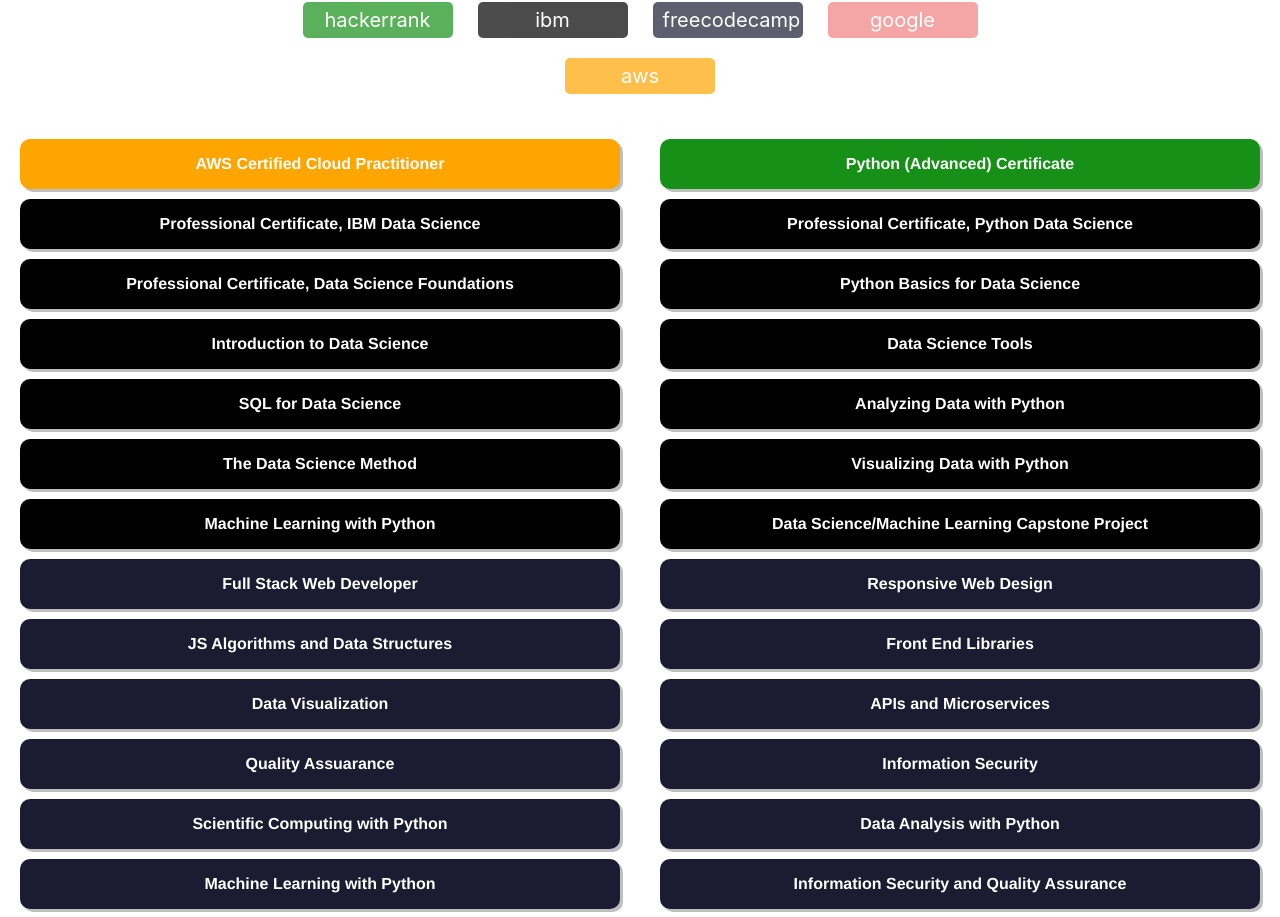
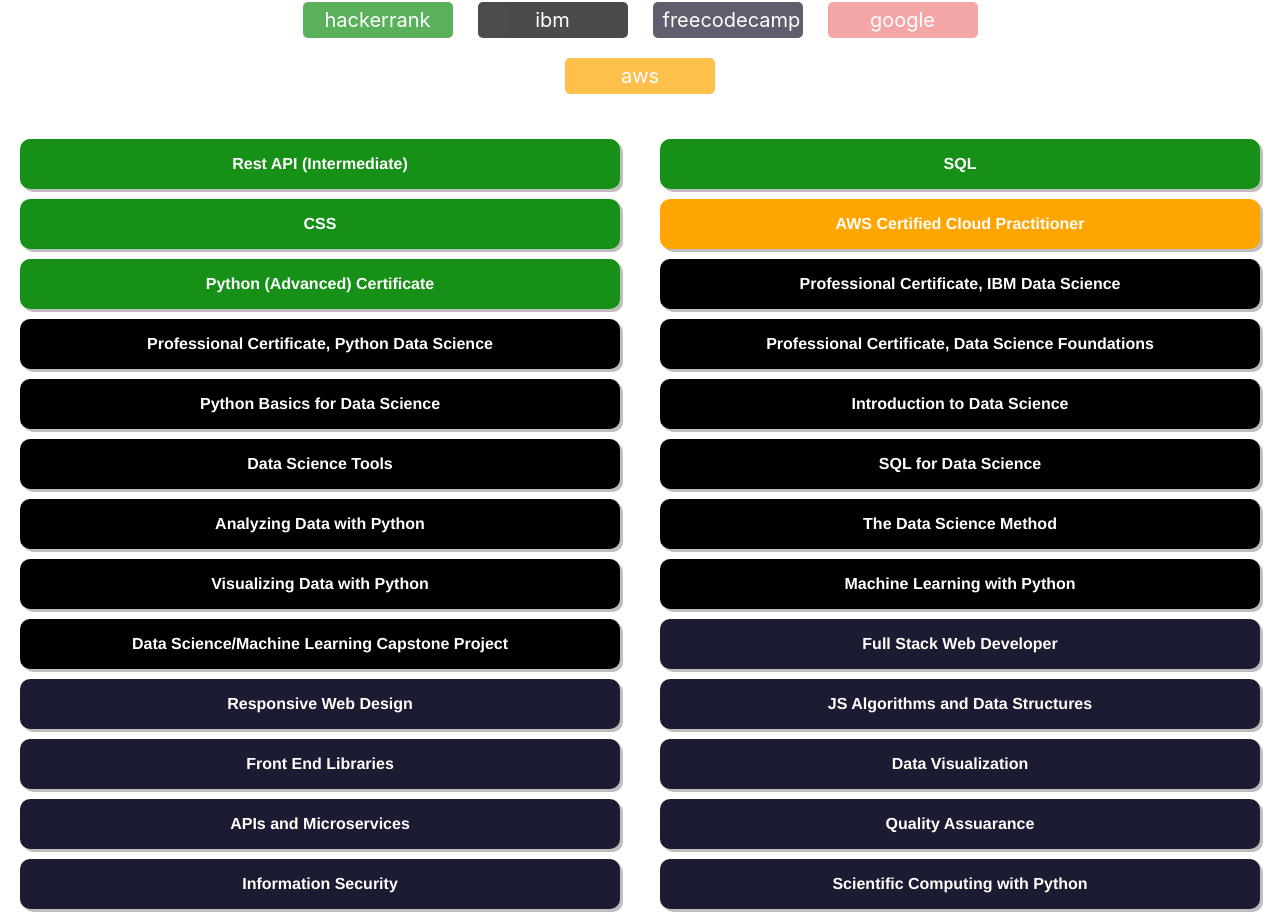
Before and after one commit to gadenahi/pf, a React (Create React App) app: page / in a window 1280 px wide. Shown: the part 6192-7109 px from the top of the page. Built offline with nearby package versions, Linux system fonts and the light colour scheme.

Commit message:
added certificate

```diff
--- a/src/components/data/data.js
+++ b/src/components/data/data.js
@@ -192,6 +192,27 @@
 const org_filters = ["hackerrank", "ibm", "freecodecamp", "google", "aws"]
 
 const certificates = [
+    {
+        id: 35,
+        org: "hackerrank",
+        url: "https://www.hackerrank.com/certificates/d4ac27fc8915",
+        caption: "Rest API (Intermediate)",
+        category: ["hackerrank", "python"]
+    },
+    {
+        id: 34,
+        org: "hackerrank",
+        url: "https://www.hackerrank.com/certificates/2716f7a6aed6",
+        caption: "SQL",
+        category: ["hackerrank", "sql"]
+    },
+    {
+        id: 33,
+        org: "hackerrank",
+        url: "https://www.hackerrank.com/certificates/f89686397a54",
+        caption: "CSS",
+        category: ["hackerrank"]
+    },
     {
         id: 32,
         org: "aws",
```
